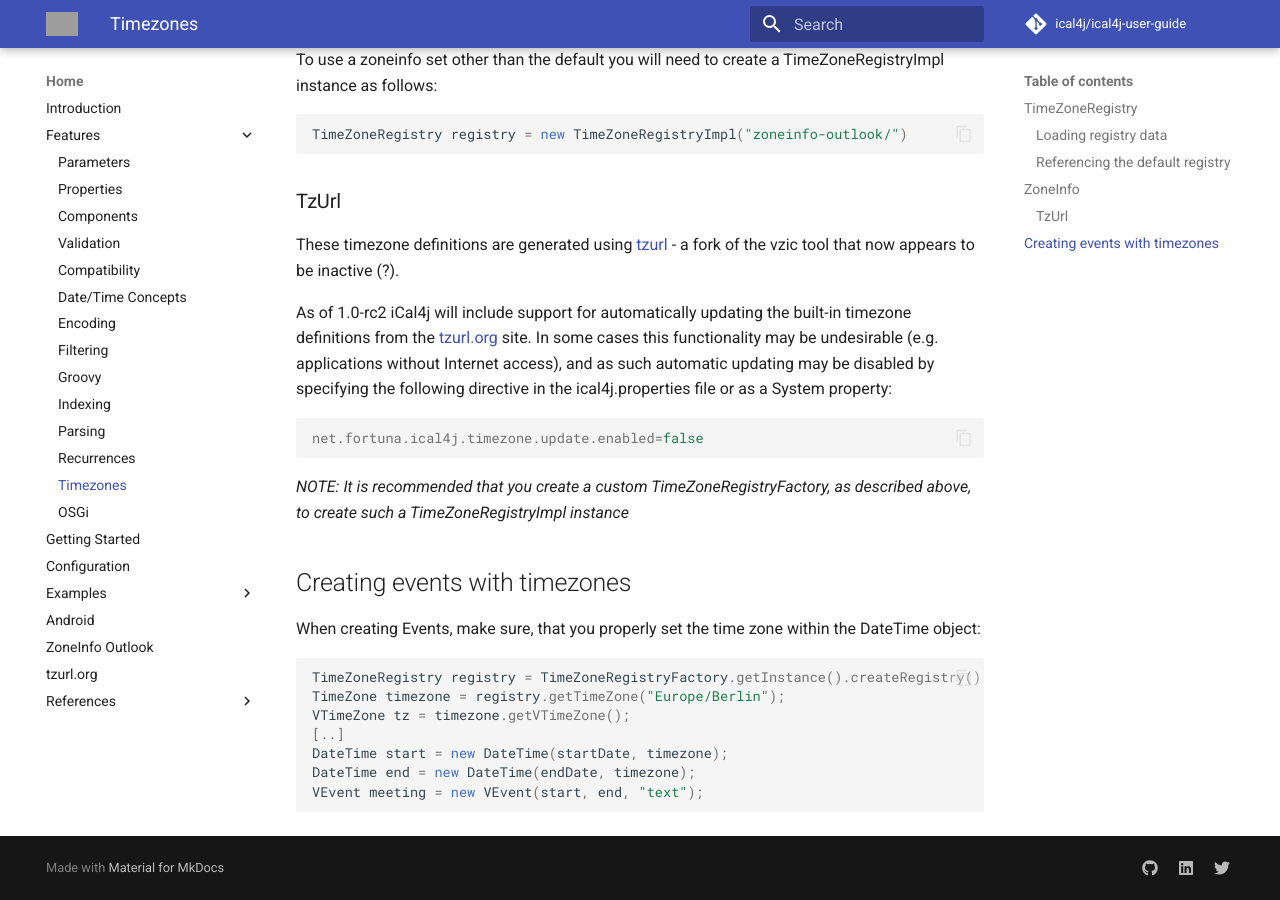
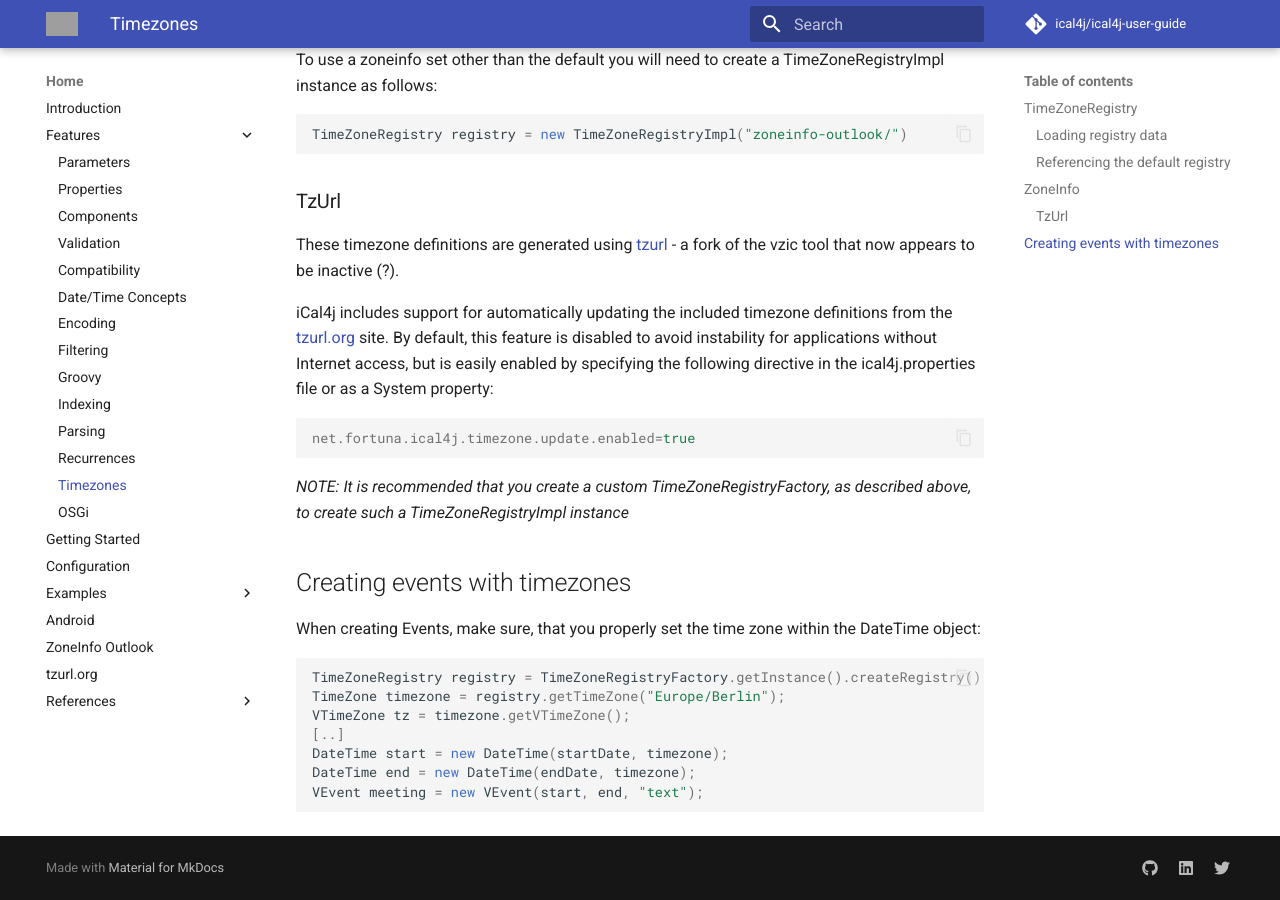
Before and after one commit to ical4j/ical4j-user-guide, an MkDocs documentation site: the page built from docs/timezones.md, in a window 1280 px wide and 900 px high, scrolled down 2076 px. Built offline with MkDocs 1.6.1 and Material for MkDocs 9.7.7, drawn with Linux system fonts in a browser that asks for light colours; comment, search, counter and statistics services are not loaded; grey boxes are pictures that could not be loaded.

Commit message:
Update timezones.md

````diff
--- a/docs/timezones.md
+++ b/docs/timezones.md
@@ -70,10 +70,10 @@
 
 These timezone definitions are generated using [tzurl](./tzurl) - a fork of the vzic tool that now appears to be inactive (?).
 
-As of 1.0-rc2 iCal4j will include support for automatically updating the built-in timezone definitions from the [tzurl.org](http://www.tzurl.org) site. In some cases this functionality may be undesirable (e.g. applications without Internet access), and as such automatic updating may be disabled by specifying the following directive in the ical4j.properties file or as a System property:
+iCal4j includes support for automatically updating the included timezone definitions from the [tzurl.org](http://www.tzurl.org) site. By default, this feature is disabled to avoid instability for  applications without Internet access, but is easily enabled by specifying the following directive in the ical4j.properties file or as a System property:
 
 ```properties
-net.fortuna.ical4j.timezone.update.enabled=false
+net.fortuna.ical4j.timezone.update.enabled=true
 ```
 
 _NOTE: It is recommended that you create a custom TimeZoneRegistryFactory, as described above, to create such a TimeZoneRegistryImpl instance_
````
